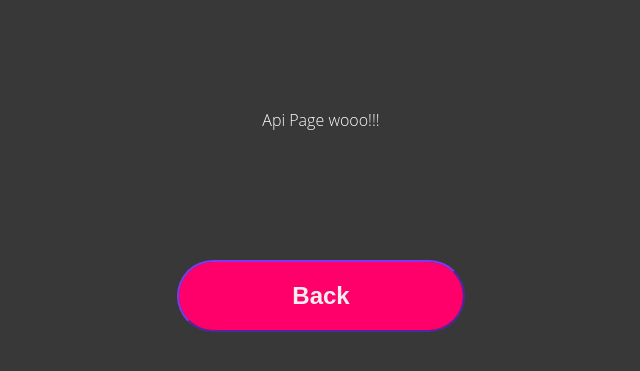
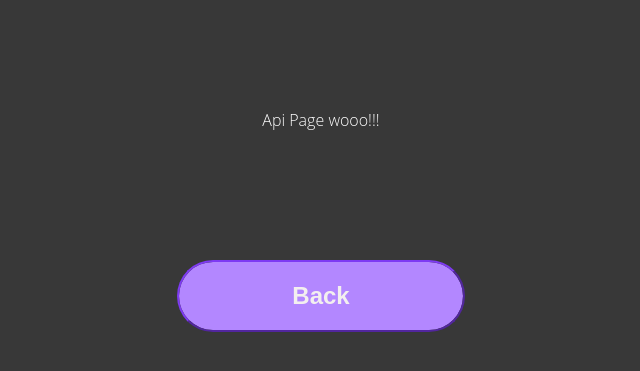
Before and after one commit to noam2017/fane-x, a PHP site: page /api/index.html in a window 1280 px wide, with the pointer over the restyled element. Shown: the top 371 px of the page, without its empty margins (319-959 px from the left). Run offline with PHP 8.4, Linux system fonts and the light colour scheme.

Commit message:
Update style.css

```diff
--- a/CSS/style.css
+++ b/CSS/style.css
@@ -32,5 +32,5 @@
 
 
 .button:hover {
-    box-shadow: inset 12em 0 0 0 #ff006a;
+    box-shadow: inset 12em 0 0 0 #b387ff;
 }
```
